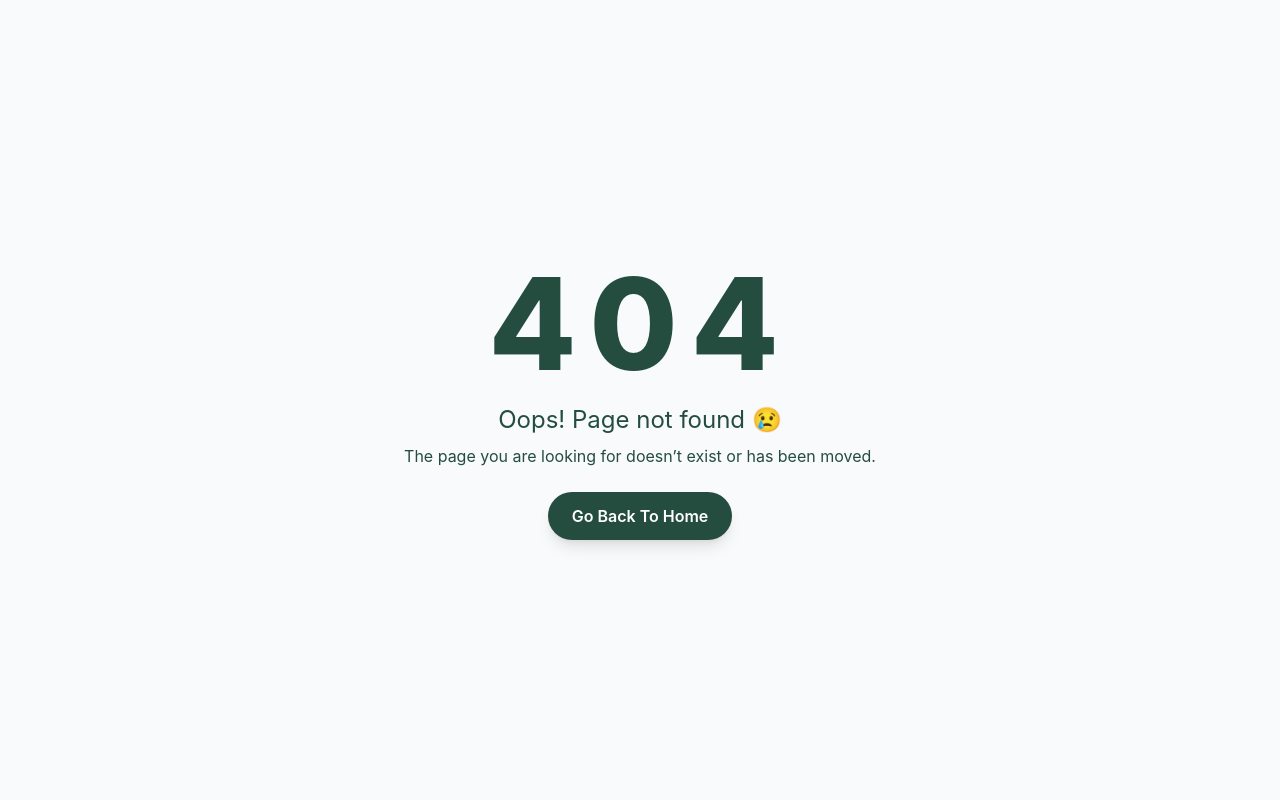
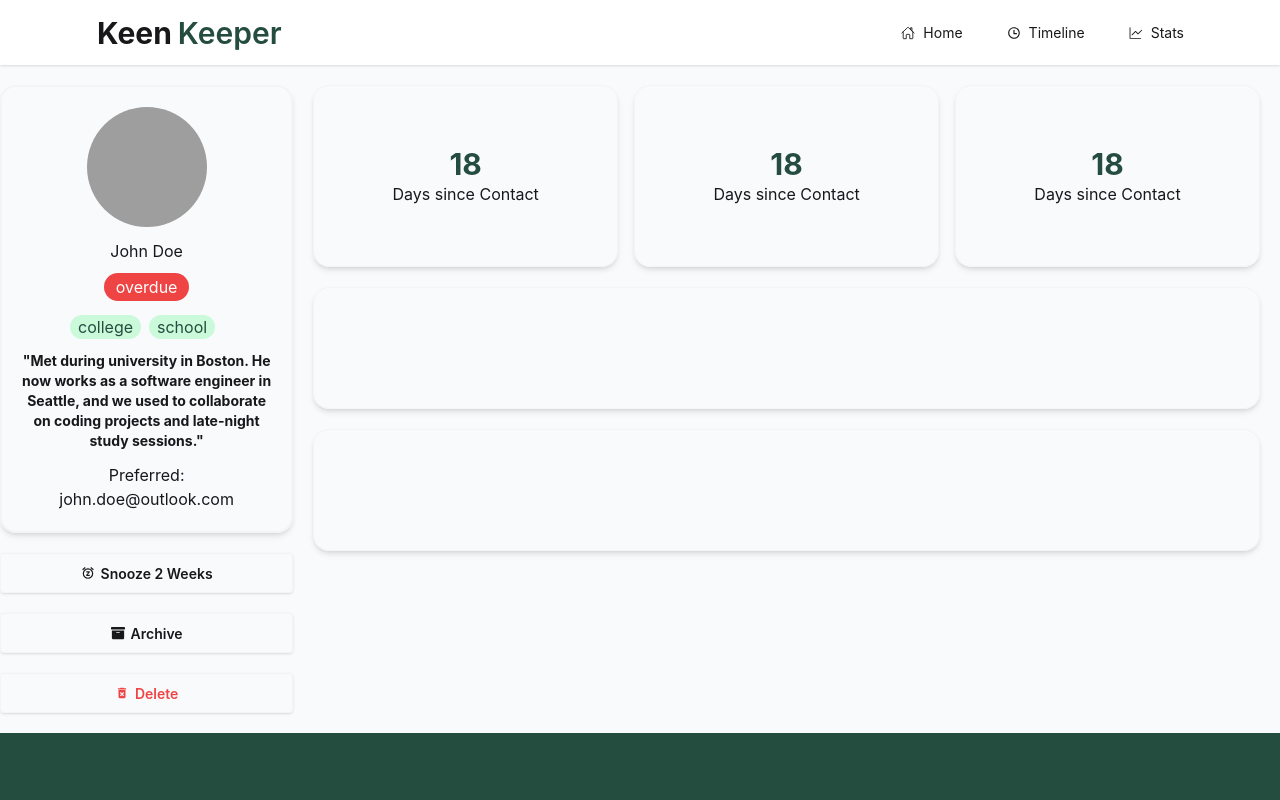
Before and after one commit to fserakib26/b13-a7-keen-keeper-rakib, a React (Vite) app: page /friendDetails/1 in a window 1280 px wide. Before the commit this address had no page. Shown: the top 800 px of the page. Built offline with nearby package versions, Linux system fonts and the light colour scheme; grey boxes are pictures that could not be loaded.

Commit message:
Friends Details page partially designed and dinamically data shown

```diff
--- a/public/friends.json
+++ b/public/friends.json
@@ -6,7 +6,7 @@
     "email": "john.doe@outlook.com",
     "days_since_contact": 18,
     "status": "overdue",
-    "tags": ["college", "close friend", "tech"],
+    "tags": ["college", "school"],
     "bio": "Met during university in Boston. He now works as a software engineer in Seattle, and we used to collaborate on coding projects and late-night study sessions.",
     "goal": 14,
     "next_due_date": "2026-04-10"
@@ -18,7 +18,7 @@
     "email": "sara.khan@gmail.com",
     "days_since_contact": 6,
     "status": "on-track",
-    "tags": ["school friend", "Dhaka", "childhood"],
+    "tags": ["school"],
     "bio": "A childhood friend from Dhaka. We grew up in the same neighborhood and still check in about family updates and local events.",
     "goal": 10,
     "next_due_date": "2026-04-20"
@@ -30,7 +30,7 @@
     "email": "ahmed.rahman@yahoo.com",
     "days_since_contact": 12,
     "status": "almost due",
-    "tags": ["work friend", "project teammate"],
+    "tags": ["work"],
     "bio": "Met at a freelance project collaboration. We often discuss web development trends and occasionally share job opportunities.",
     "goal": 14,
     "next_due_date": "2026-04-18"
@@ -42,7 +42,7 @@
     "email": "emily.chen@icloud.com",
     "days_since_contact": 2,
     "status": "on-track",
-    "tags": ["travel buddy", "photography"],
+    "tags": ["travel buddy"],
     "bio": "Met while traveling in Thailand. We bonded over photography and exploring street food markets across Southeast Asia.",
     "goal": 7,
     "next_due_date": "2026-04-23"
@@ -54,7 +54,7 @@
     "email": "michael.smith@gmail.com",
     "days_since_contact": 25,
     "status": "overdue",
-    "tags": ["gym friend", "fitness"],
+    "tags": ["work"],
     "bio": "Workout partner from the local gym. We used to train together regularly and push each other on strength goals.",
     "goal": 20,
     "next_due_date": "2026-04-05"
@@ -66,7 +66,7 @@
     "email": "fatima.noor@outlook.com",
     "days_since_contact": 9,
     "status": "on-track",
-    "tags": ["college", "research partner"],
+    "tags": ["college"],
     "bio": "Met during university research work. We collaborated on a data science project and still occasionally discuss academic papers.",
     "goal": 14,
     "next_due_date": "2026-04-21"
@@ -78,7 +78,7 @@
     "email": "david.kim@gmail.com",
     "days_since_contact": 14,
     "status": "almost due",
-    "tags": ["gaming", "online friend"],
+    "tags": ["online friend"],
     "bio": "Met through online gaming communities. We often played strategy games together and discussed tech and esports.",
     "goal": 14,
     "next_due_date": "2026-04-17"
@@ -90,7 +90,7 @@
     "email": "ayesha.islam@gmail.com",
     "days_since_contact": 3,
     "status": "on-track",
-    "tags": ["school friend", "design"],
+    "tags": ["school"],
     "bio": "A school friend who later pursued graphic design. We still share creative ideas and occasionally collaborate on small design projects.",
     "goal": 5,
     "next_due_date": "2026-04-19"
--- a/src/components/allfriends/FriendsAll.jsx
+++ b/src/components/allfriends/FriendsAll.jsx
@@ -1,4 +1,5 @@
 import React, { use } from 'react'
+import FriendsCard from '../shared/friendsCard/FriendsCard';
 
 const friendsPromise = fetch('/friends.json').then(res=>res.json())
 
@@ -6,26 +7,26 @@ const FriendsAll = () => {
 
     const friends = use(friendsPromise)
 
+    const statusColors = {
+    "on-track": "bg-[#244d3f] text-white",
+    "overdue": "bg-[#ef4444] text-white",
+    "almost due": "bg-[#efad44] text-white"
+    };
 
     return (
        <div className='max-w-7xl mx-auto'>
             <div>
                 <div className="divider before:bg-gray-300 after:bg-gray-300 text-gray-300"></div>
             </div>
-            <h2 className='font-bold text-3xl'>Your Friends</h2>
+            <h2 className='font-bold text-3xl mb-5 text-center md:text-left'>Your Friends</h2>
 
-            <div className='grid grid-cols-4 gap-2'>
+            <div className='grid grid-cols-1 sm:grid-cols-2 md:grid-cols-3 lg:grid-cols-4 gap-6 mb-10 p-5'>
                 {
-                    friends.map(friend=> {
-                        return <div>
-                            <div className='bg-white border border-gray-300 shadow rounded-2xl p-5 space-y-4 text-center'>
-                                <img src={friend.picture} alt="" className='rounded-full mx-auto'/>
-                                    <h2 className='font-bold text-2xl'>{friend.name}</h2>
-                                    <p>{friend.days_since_contact}d ago</p>
-                                    <p className='bg-[#cbfadb] text-[#244d3f] rounded-full px-3'>{friend.tags}</p>
-                                    <p>{friend.status}</p>
-                            </div>
-                        </div>
+                    friends.map((friend, ind)=> {
+                        return (
+                            <FriendsCard key={ind} friend={friend} statusColors={statusColors}/>
+
+                        )
                     })
                 }
             </div>
--- /dev/null
+++ b/src/components/shared/friendsCard/FriendsCard.jsx
@@ -0,0 +1,28 @@
+import React from 'react'
+import { Link } from 'react-router'
+
+const FriendsCard = ({friend, statusColors}) => {
+  return (
+     <Link to={`/friendDetails/${friend.id}`}>
+        <div className='bg-white border border-gray-300 shadow-sm rounded-2xl p-5 space-y-4 text-center'>
+            <img src={friend.picture} alt="" className='rounded-full mx-auto'/>
+            <h2 className='font-bold text-2xl'>{friend.name}</h2>
+            <p>{friend.days_since_contact}d ago</p>
+            <div className='flex justify-center items-center'>
+                {friend.tags.map((tag, ind)=> (
+                    <p key={ind} className='bg-[#cbfadb] text-[#244d3f] rounded-full w-fit px-2 mr-2'>{tag}</p>
+                ))}
+            </div>
+            <span className={`px-3 py-1 rounded-full
+                ${statusColors[friend.status] || "bg-gray-400 text-white"}
+            `}
+            >
+                {friend.status}
+            </span>
+
+        </div>
+    </Link>
+  )
+}
+
+export default FriendsCard
--- /dev/null
+++ b/src/pages/friendDetails/FriendDetails.jsx
@@ -0,0 +1,85 @@
+import React, { use } from 'react'
+import { FaArchive } from 'react-icons/fa'
+import { MdDeleteForever, MdOutlineSnooze } from 'react-icons/md'
+import { useLoaderData, useParams } from 'react-router'
+
+
+
+const FriendDetails = () => {
+    const {id} = useParams()
+    const friends = useLoaderData()
+    const expectedFriend = friends.find(friend=> friend.id === Number(id));
+    const statusColors = {
+    "on-track": "bg-[#244d3f] text-white",
+    "overdue": "bg-[#ef4444] text-white",
+    "almost due": "bg-[#efad44] text-white"
+    };
+
+  return (
+    <div className='flex flex-col md:flex-row lg:flex-row  max-w-7xl mx-auto'>
+        <div className='w-sm flex flex-col justify-center items-center mx-auto'>
+            <div className='text-center p-5 border-2 border-gray-100 shadow-md rounded-2xl my-5 space-y-3 w-full'>
+                <img className='mx-auto rounded-full w-30 h-30' src={expectedFriend.picture} alt="" />
+                <h2>{expectedFriend.name}</h2>
+                <span className={`px-3 py-1 rounded-full
+                ${statusColors[expectedFriend.status] || "bg-gray-400 text-white"}
+                `}
+                >
+                    {expectedFriend.status}
+                </span>
+                <br />
+                <div className='flex justify-center items-center mt-4'>
+                {expectedFriend.tags.map((tag)=> (
+                    <p className='bg-[#cbfadb] text-[#244d3f] rounded-full w-fit px-2 mr-2'>{tag}</p>
+                ))}
+                </div>
+               <div className='space-y-3'>
+                    <p className='font-bold text-sm'>"{expectedFriend.bio}"</p>
+                    <p>Preferred: {expectedFriend.email}</p>
+               </div>
+            </div>
+
+            <button className='btn bg-transparent text-center p-2 border border-gray-100 shadow-sm rounded-1xl w-full mb-5'>
+                <MdOutlineSnooze />  Snooze 2 Weeks
+            </button>
+            <button className='btn bg-transparent text-center p-2 border border-gray-100 shadow-sm rounded-1xl w-full mb-5'>
+                <FaArchive />  Archive
+            </button>
+            <button className='btn bg-transparent text-center p-2 border border-gray-100 shadow-sm rounded-1xl w-full mb-5 text-[#ef4444]'>
+                <MdDeleteForever />  Delete
+            </button>
+
+        </div>
+        <div className='w-full p-5'>
+           <div className='grid grid-cols-1 md:grid-cols-2 lg:grid-cols-3 justify-evenly items-center gap-4'>
+                <div className='text-center border border-gray-100 shadow-md rounded-2xl w-full mb-5 p-15'>
+                    <h2 className='font-bold text-3xl text-[#244d3f]'>{expectedFriend.days_since_contact}</h2>
+                    <p>Days since Contact</p>
+                </div>
+                <div className='text-center border border-gray-100 shadow-md rounded-2xl w-full mb-5 p-15'>
+                    <h2 className='font-bold text-3xl text-[#244d3f]'>{expectedFriend.days_since_contact}</h2>
+                    <p>Days since Contact</p>
+                </div>
+                <div className='text-center border border-gray-100 shadow-md rounded-2xl w-full mb-5 p-15'>
+                    <h2 className='font-bold text-3xl text-[#244d3f]'>{expectedFriend.days_since_contact}</h2>
+                    <p>Days since Contact</p>
+                </div>
+
+            </div>
+
+            <div className='grid grid-cols-1 justify-evenly items-center gap-4'>
+                <div className='text-center border border-gray-100 shadow-md rounded-2xl w-full mb-5 p-15'>
+
+                </div>
+            </div>
+            <div className='grid grid-cols-1 justify-evenly items-center gap-4'>
+                <div className='text-center border border-gray-100 shadow-md rounded-2xl w-full mb-5 p-15'>
+
+                </div>
+            </div>
+        </div>
+    </div>
+  )
+}
+
+export default FriendDetails
--- a/src/routes/Routes.jsx
+++ b/src/routes/Routes.jsx
@@ -3,6 +3,7 @@ import MainLayout from "../layout/MainLayout";
 import Friends from "../pages/friends/Friends";
 import Homepage from "../pages/homepage/Homepage";
 import ErrorPage from "../pages/errorPage/ErrorPage";
+import FriendDetails from "../pages/friendDetails/FriendDetails";
 
 export const router = createBrowserRouter([
   {
@@ -14,8 +15,9 @@ export const router = createBrowserRouter([
         element: <Homepage/>,
       },
       {
-        path: "/friends",
-        element: <Friends/>,
+        path: "/friendDetails/:id",
+        element: <FriendDetails/>,
+        loader: ()=>fetch("/friends.json"),
       }
     ],
     errorElement: <ErrorPage/>
```
